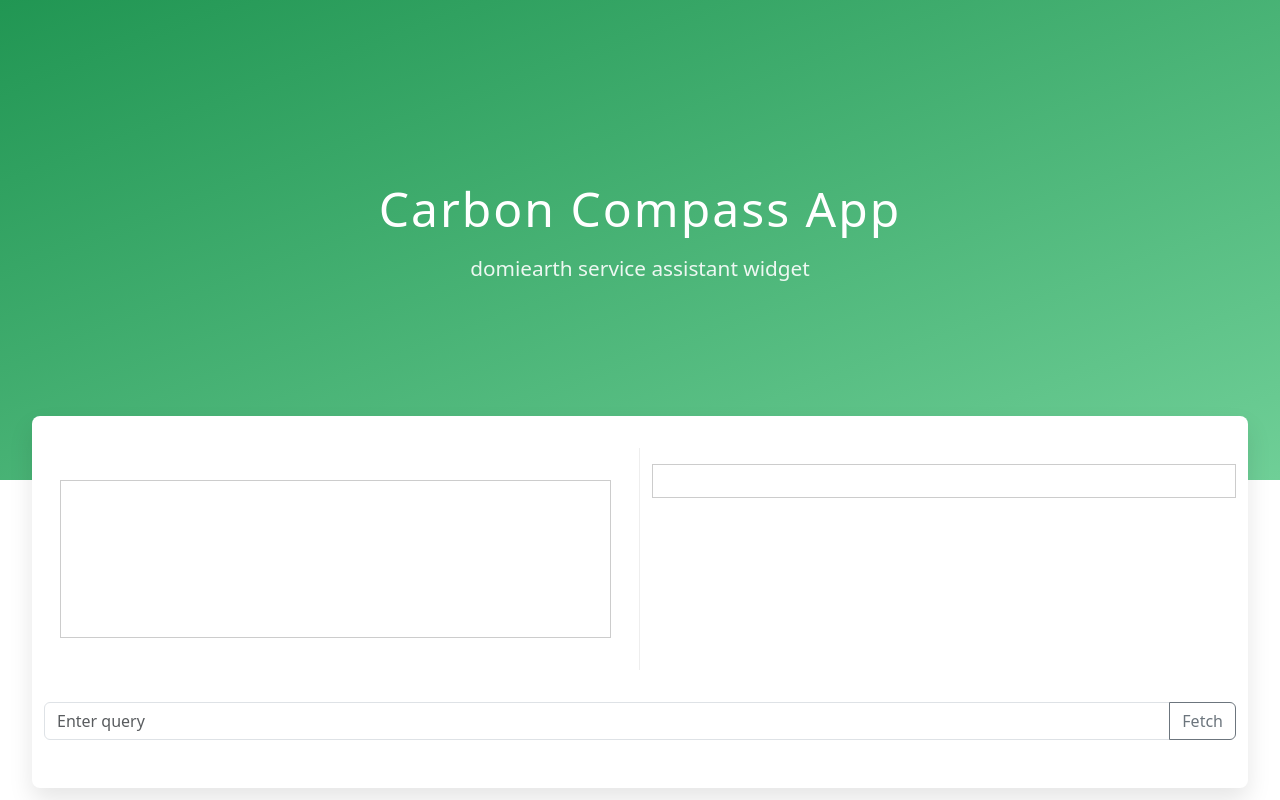
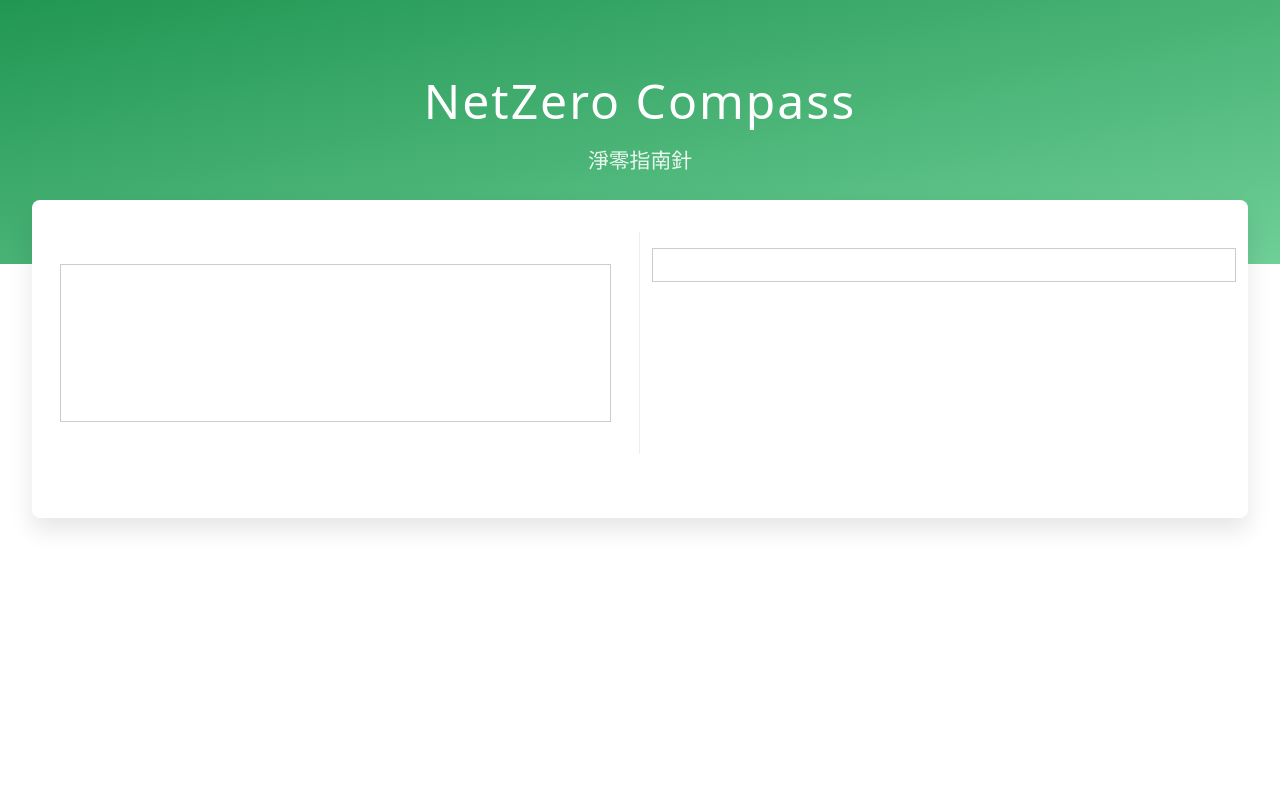
Before and after one commit to domiearth/dsa-widget-page, a React (Vite) app: page / in a window 1280 px wide. Built offline with nearby package versions, Linux system fonts and the light colour scheme.

Commit message:
update the style

```diff
--- a/src/App.tsx
+++ b/src/App.tsx
@@ -58,9 +58,9 @@ function App() {
     <div className="app-root">
       {/* Hero Section */}
       <section className="hero-section">
-        <h1 className="brand-title">Carbon Compass App</h1>
+        <h1 className="brand-title">NetZero Compass</h1>
         <p className="brand-subtitle">
-        domiearth service assistant widget
+        淨零指南針
         </p>
       </section>
 
@@ -87,7 +87,7 @@ function App() {
           </Col>
         </Row>
 
-        <Row className="input-row">
+        <Row className="input-row hidden-row">
           <InputGroup className="mb-3">
             <Form.Control
               type="text"
--- a/src/index.css
+++ b/src/index.css
@@ -19,7 +19,7 @@ body {
 ------------------------------------- */
 .hero-section {
   width: 100%;
-  min-height: 60vh;
+  min-height: 33vh;
   /* Updated to a more pronounced green gradient */
   background: linear-gradient(to bottom right, #219653 0%, #6fcf97 100%);
   display: flex;
@@ -96,3 +96,7 @@ a {
 a:hover {
   color: #535bf2;
 }
+
+.hidden-row {
+  display: none !important; /* Use !important if needed to override other rules */
+}
```
